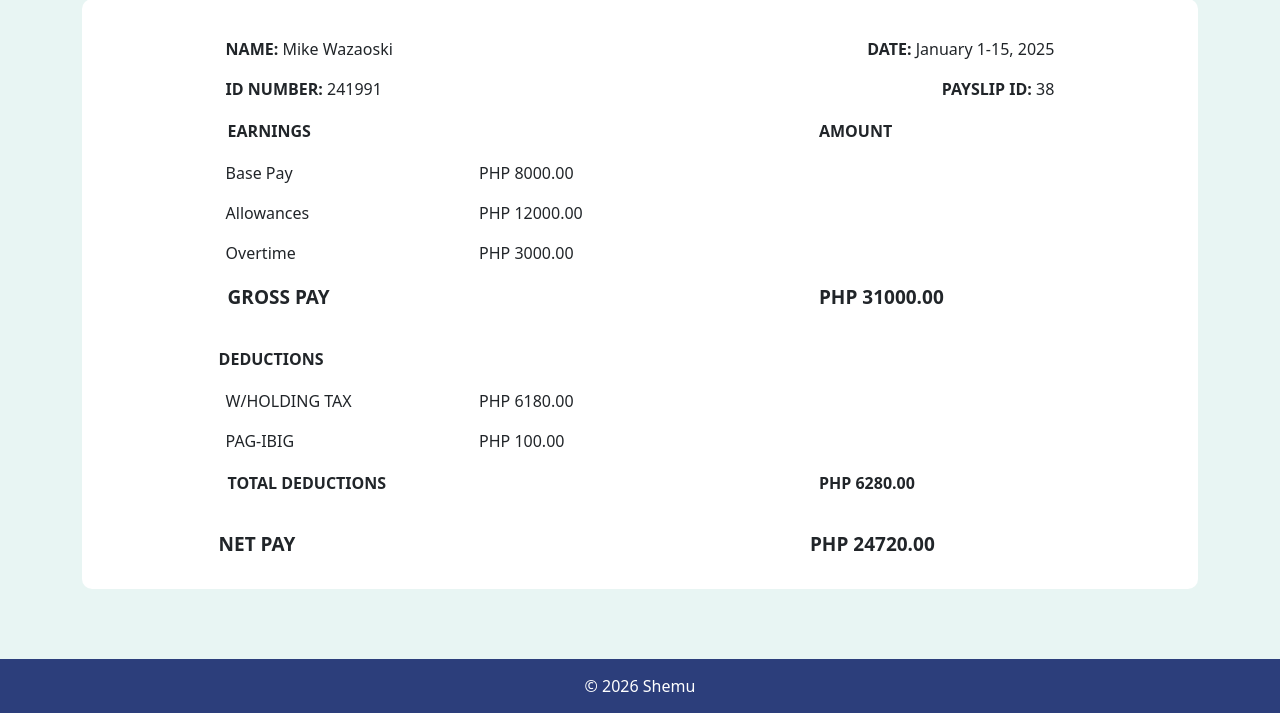
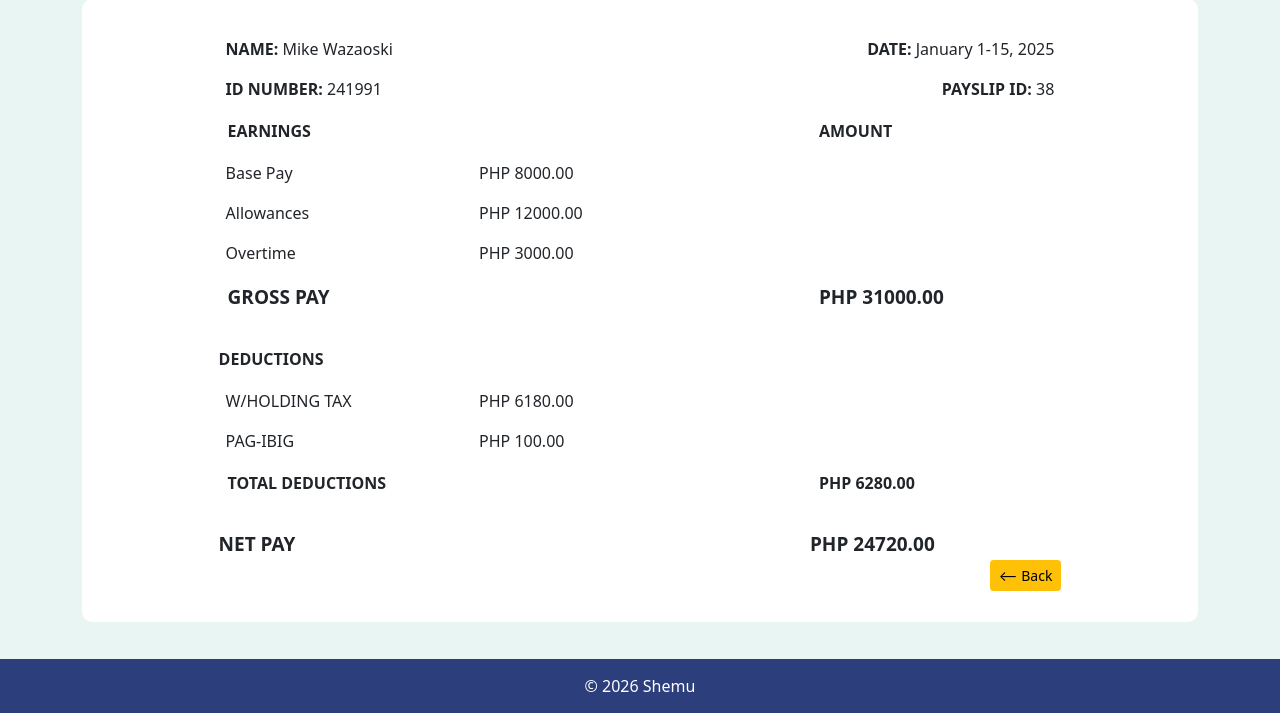
Before and after one commit to cpricamata/FinalProject, a Django app: page /view-payslip/2/38/ in a window 1280 px wide. Shown: the part 87-800 px from the top of the page. Run offline with Django 5.2, Linux system fonts and the light colour scheme; data comes from the database, SQL or seed files in the repository; both versions use the stored data as it was after the commit.

Commit message:
button sa view_payslip

```diff
--- a/shemu/shemuapp/templates/payslips.html
+++ b/shemu/shemuapp/templates/payslips.html
@@ -167,7 +167,7 @@
             background-color:white;
             border-bottom:1px solid #ddd;">
 
-            <td>{{ payslip.id_number.id_number }} ({{ payslip.id_number.name }})</td>
+            <td>{{ payslip.id_number.id_number }}</td>
             <td>
                 {{ payslip.month }}
                 {{ payslip.date_range }},
--- a/shemu/shemuapp/templates/view_payslip.html
+++ b/shemu/shemuapp/templates/view_payslip.html
@@ -123,6 +123,15 @@
             </td>
         </tr>
 
+        <tr>
+            <td></td>
+            <td></td>
+
+            <td style="text-align:right;">
+            <a class="btn btn-warning btn-sm" href="{% url 'payslips' pk=pk %}"> ⟵ Back </a>
+            </td>
+        </tr>
+
     </table>
 
 
```
Also changed, not shown: shemu/db.sqlite3.
